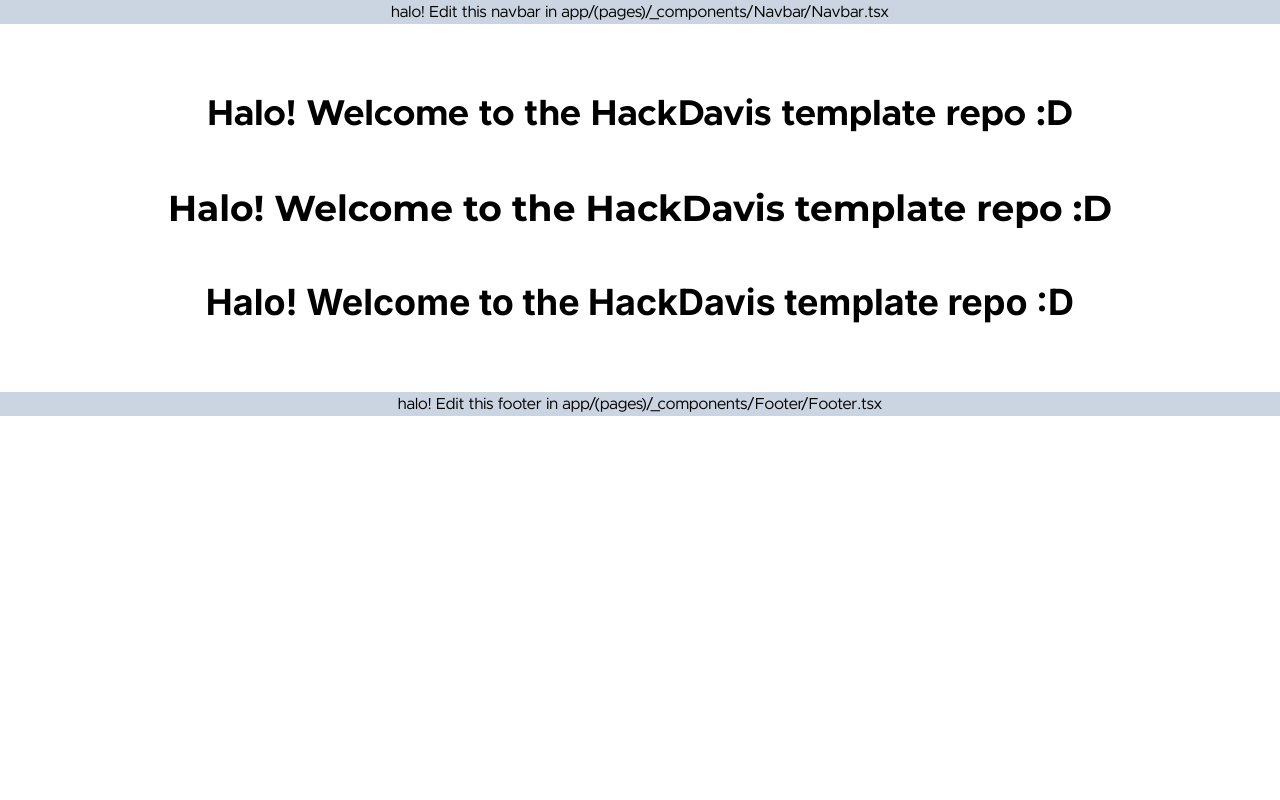
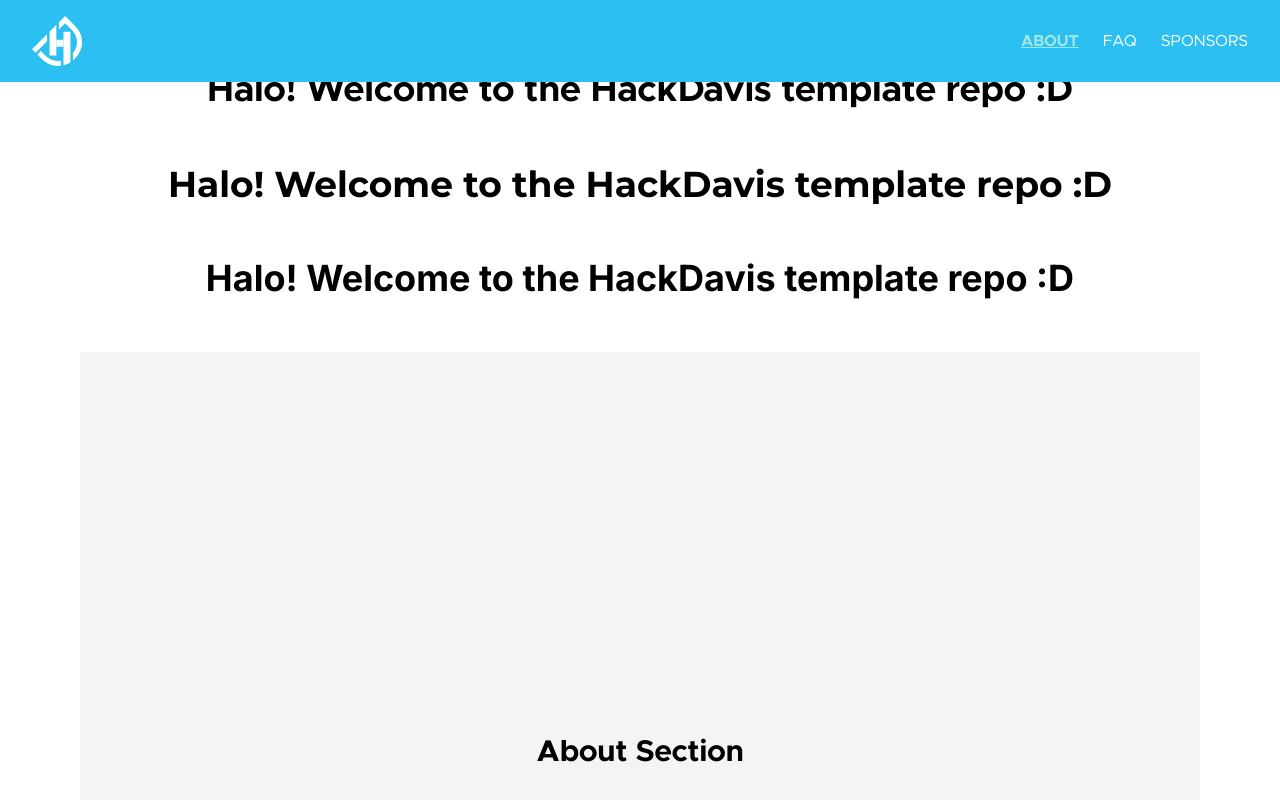
Before and after one commit to HackDavis/website-2025, a Next.js app: page / in a window 1280 px wide. Shown: the top 800 px of the page. Built offline with nearby package versions, Linux system fonts and the light colour scheme.

Commit message:
Main Navbar logic working

```diff
--- /dev/null
+++ b/app/(pages)/_components/Navbar/Navbar.module.scss
@@ -0,0 +1,44 @@
+.content {
+    position: fixed;
+    top: 0;
+    left: 0;
+    width: 100%;
+    display: flex;
+    align-items: center;
+    justify-content: space-between;
+    padding: 16px 32px;
+    background-color: transparent;
+    transition: background-color 0.6s ease, box-shadow 0.6s ease;
+    z-index: 1000;
+    background-color: #2BC0F1; // TODO: This is a placeholder so that it can be seen on white backgrounds until the main hero section comes in
+    // Comment out once main background is in.
+
+    &.scrolled {
+      background-color: rgba(4, 102, 101, 0.415); // TODO: NEEDS TO BE CHANGED
+      backdrop-filter: blur(10px);
+    }
+  }
+
+  .navLinks {
+    display: flex;
+    gap: 24px;
+
+    .navLink {
+      cursor: pointer;
+      font-size: 16px;
+      font-weight: 400;
+      color: #ffffff;
+      text-decoration: none;
+      transition: color 0.3s;
+
+      &:hover {
+        color: #9EE7E5;
+      }
+
+      &.active {
+        color: #9EE7E5; // Active section color
+        font-weight: 700;
+        text-decoration: underline;
+      }
+    }
+  }
--- a/app/(pages)/_components/Navbar/Navbar.tsx
+++ b/app/(pages)/_components/Navbar/Navbar.tsx
@@ -1,7 +1,95 @@
-export default function Navbar(){
-    return (
-        <div className="text-center bg-slate-300">
-            halo! Edit this navbar in app/(pages)/_components/Navbar/Navbar.tsx
-        </div>
-    )
+'use client';
+
+import { useState, useEffect } from 'react';
+import Image from 'next/image';
+import styles from './Navbar.module.scss';
+import WhiteLogo from '/public/icons/white_logo.svg';
+
+export default function Navbar() {
+  const [activeSection, setActiveSection] = useState('');
+  const [isScrolled, setIsScrolled] = useState(false);
+
+  useEffect(() => {
+    const handleScroll = () => {
+      const scrollPosition = window.scrollY;
+      setIsScrolled(scrollPosition > 150); // Apply "scrolled" class after 150px
+
+      const sections = ['about', 'faq', 'sponsors'];
+      let newActiveSection = '';
+
+      let closestDistance = Infinity;
+      let closestSection = '';
+
+      sections.forEach((section) => {
+        const element = document.getElementById(section);
+        if (element) {
+          const { offsetTop, offsetHeight } = element;
+          const sectionStart = offsetTop;
+          const sectionEnd = offsetTop + offsetHeight;
+
+          // Check if scroll position is within this section's range
+          if (scrollPosition >= sectionStart - 100 && scrollPosition < sectionEnd - 100) {
+            newActiveSection = section;
+          }
+
+          // Calculate distance to section if it's not the active section
+          const distance = Math.abs(scrollPosition - (sectionStart + sectionEnd) / 2);
+          if (distance < closestDistance) {
+            closestDistance = distance;
+            closestSection = section;
+          }
+        }
+      });
+
+      // If no section is fully in view, highlight the closest one
+      setActiveSection(newActiveSection || closestSection);
+    };
+
+    window.addEventListener('scroll', handleScroll);
+
+    return () => {
+      window.removeEventListener('scroll', handleScroll);
+    };
+  }, []);
+
+  const scrollToSection = (sectionId: string) => {
+    const section = document.getElementById(sectionId);
+    if (section) {
+      section.scrollIntoView({ behavior: 'smooth', block: 'start' });
+    }
+  };
+
+  return (
+    <div className={`${styles.content} ${isScrolled ? styles.scrolled : ''}`}>
+      <div className={styles.hdIcon}>
+        <Image src={WhiteLogo} alt="White HackDavis Logo" />
+      </div>
+      <div className={styles.navLinks}>
+        <p
+          onClick={() => scrollToSection('about')}
+          className={`${styles.navLink} ${
+            activeSection === 'about' ? styles.active : ''
+          }`}
+        >
+          ABOUT
+        </p>
+        <p
+          onClick={() => scrollToSection('faq')}
+          className={`${styles.navLink} ${
+            activeSection === 'faq' ? styles.active : ''
+          }`}
+        >
+          FAQ
+        </p>
+        <p
+          onClick={() => scrollToSection('sponsors')}
+          className={`${styles.navLink} ${
+            activeSection === 'sponsors' ? styles.active : ''
+          }`}
+        >
+          SPONSORS
+        </p>
+      </div>
+    </div>
+  );
 }
--- a/app/(pages)/page.tsx
+++ b/app/(pages)/page.tsx
@@ -1,9 +1,29 @@
 export default function Home() {
   return (
     <div className="grid grid-rows-[20px_1fr_20px] items-center justify-items-center p-8 pb-20 gap-16 sm:p-20">
-      <p className="text-4xl font-bold font-metropolis">Halo! Welcome to the HackDavis template repo :D</p>
-      <p className="text-4xl font-bold font-montserrat">Halo! Welcome to the HackDavis template repo :D</p>
-      <p className="text-4xl font-bold font-inter">Halo! Welcome to the HackDavis template repo :D</p>
+      {/* Intro Section */}
+      <p className="text-4xl font-bold font-metropolis">
+        Halo! Welcome to the HackDavis template repo :D
+      </p>
+      <p className="text-4xl font-bold font-montserrat">
+        Halo! Welcome to the HackDavis template repo :D
+      </p>
+      <p className="text-4xl font-bold font-inter">
+        Halo! Welcome to the HackDavis template repo :D
+      </p>
+
+      {/* Sections for Testing */}
+      <div id="about" className="h-[800px] w-full flex items-center justify-center bg-gray-100">
+        <h2 className="text-3xl font-bold">About Section</h2>
+      </div>
+
+      <div id="faq" className="h-[800px] w-full flex items-center justify-center bg-gray-200">
+        <h2 className="text-3xl font-bold">FAQ Section</h2>
+      </div>
+
+      <div id="sponsors" className="h-[800px] w-full flex items-center justify-center bg-gray-300">
+        <h2 className="text-3xl font-bold">Sponsors Section</h2>
+      </div>
     </div>
   );
 }
```
Also changed, not shown: public/icons/white_logo.svg (added).
